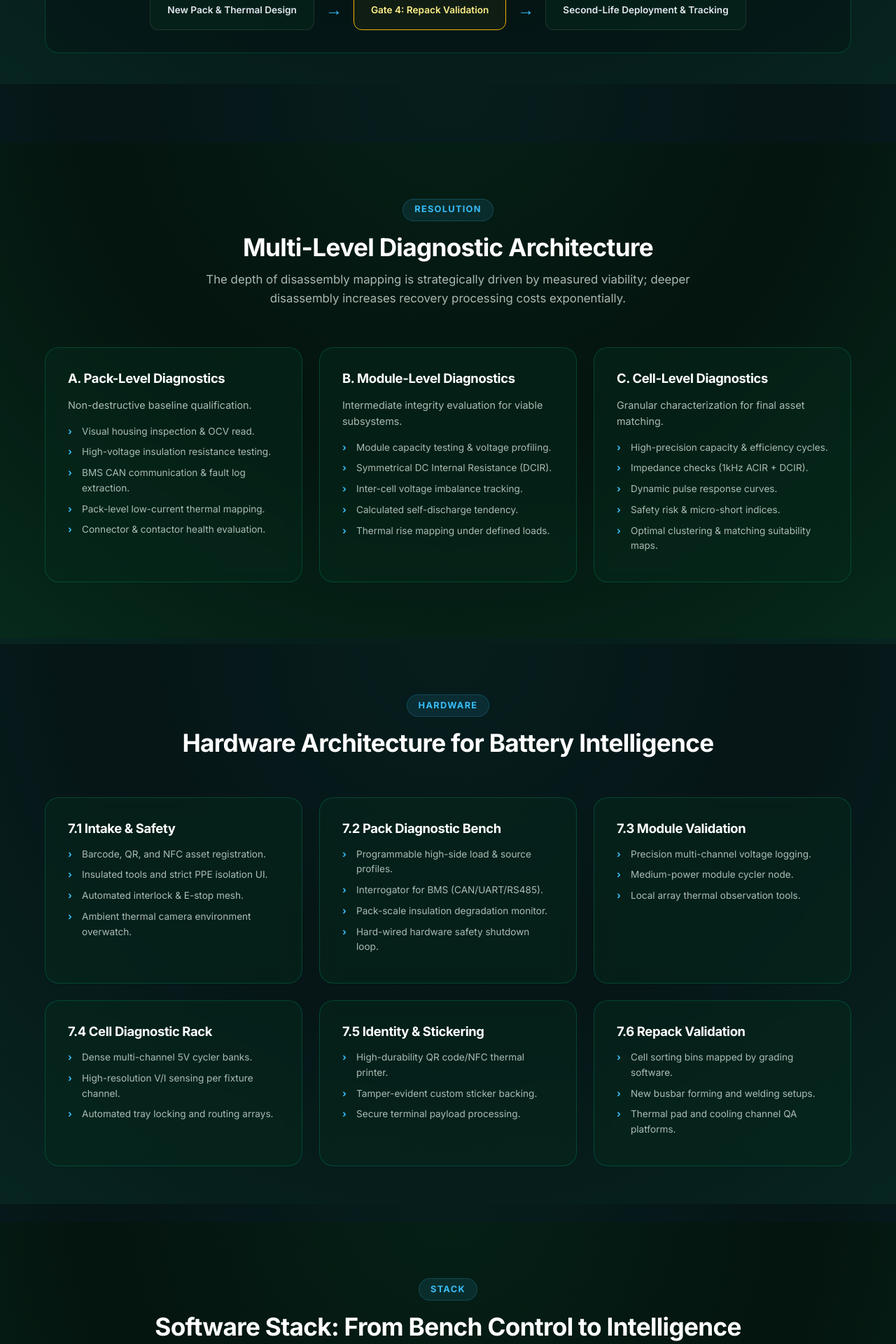
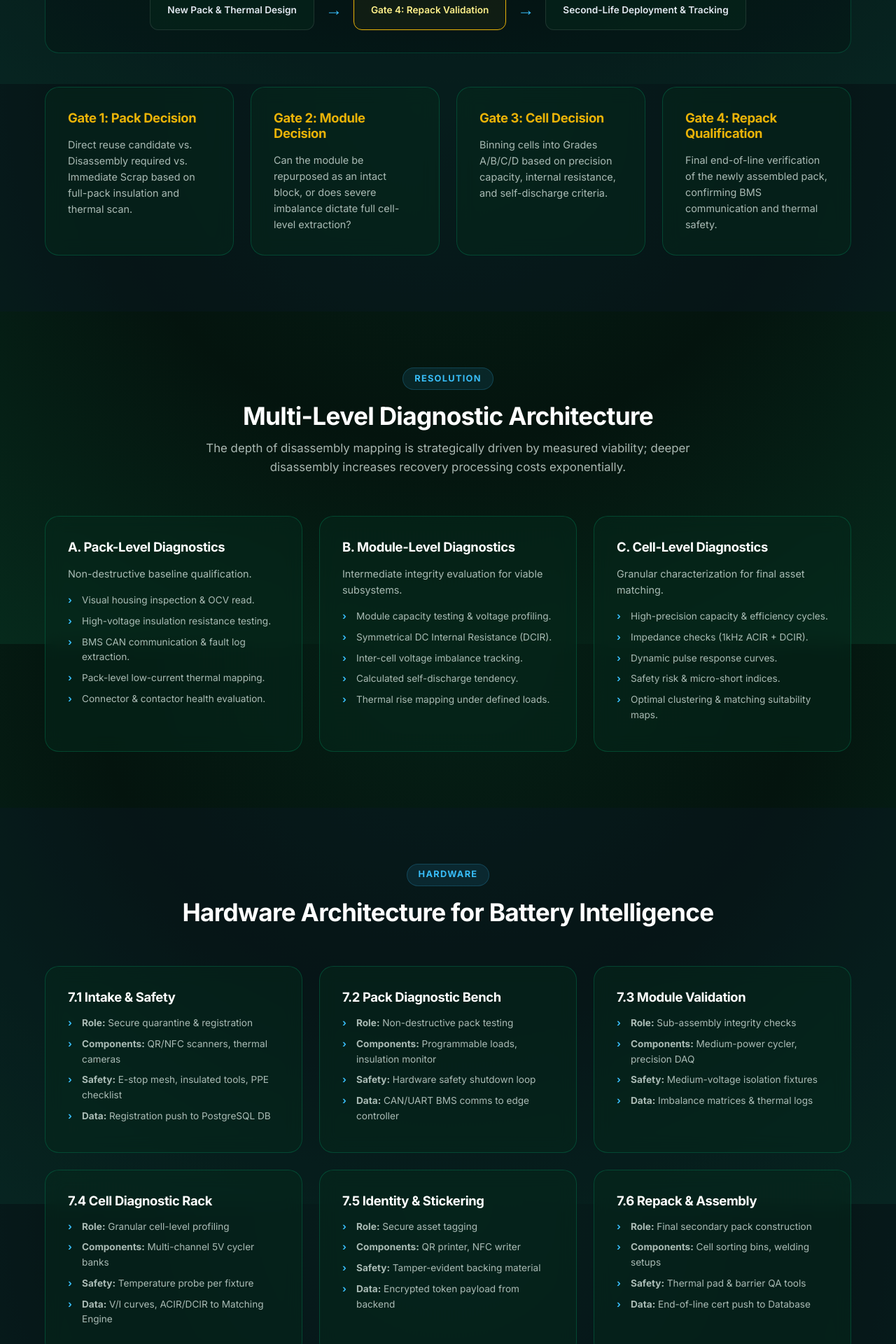
Before and after one commit to CARSOFTWARESYSTEMS/AutonomousEV, a Next.js app: page /internships/battery-fire-prevention in a window 1280 px wide. Shown: the part 3080-5000 px from the top of the page at 70% size. Built offline with nearby package versions, Linux system fonts and the light colour scheme.

Commit message:
Update BatteryDiagnosticsContent.tsx

```diff
--- a/src/app/internships/battery-fire-prevention/BatteryDiagnosticsContent.tsx
+++ b/src/app/internships/battery-fire-prevention/BatteryDiagnosticsContent.tsx
@@ -123,6 +123,25 @@ export default function BatteryDiagnosticsContent() {
             <div className={`${styles.flowNode} ${styles.gate}`}>Gate 4: Repack Validation</div><span className={styles.flowArrow}>→</span>
             <div className={styles.flowNode}>Second-Life Deployment & Tracking</div>
           </div>
+
+          <div className={styles.grid4} style={{ marginTop: '2rem' }}>
+            <div className={styles.card}>
+              <h3 className={styles.cardTitle} style={{color: '#eab308'}}>Gate 1: Pack Decision</h3>
+              <p className={styles.cardDesc}>Direct reuse candidate vs. Disassembly required vs. Immediate Scrap based on full-pack insulation and thermal scan.</p>
+            </div>
+            <div className={styles.card}>
+              <h3 className={styles.cardTitle} style={{color: '#eab308'}}>Gate 2: Module Decision</h3>
+              <p className={styles.cardDesc}>Can the module be repurposed as an intact block, or does severe imbalance dictate full cell-level extraction?</p>
+            </div>
+            <div className={styles.card}>
+              <h3 className={styles.cardTitle} style={{color: '#eab308'}}>Gate 3: Cell Decision</h3>
+              <p className={styles.cardDesc}>Binning cells into Grades A/B/C/D based on precision capacity, internal resistance, and self-discharge criteria.</p>
+            </div>
+            <div className={styles.card}>
+              <h3 className={styles.cardTitle} style={{color: '#eab308'}}>Gate 4: Repack Qualification</h3>
+              <p className={styles.cardDesc}>Final end-of-line verification of the newly assembled pack, confirming BMS communication and thermal safety.</p>
+            </div>
+          </div>
         </div>
       </section>
 
@@ -185,51 +204,55 @@ export default function BatteryDiagnosticsContent() {
              <div className={styles.card}>
               <h3 className={styles.cardTitle}>7.1 Intake & Safety</h3>
               <ul className={styles.list}>
-                <li>Barcode, QR, and NFC asset registration.</li>
-                <li>Insulated tools and strict PPE isolation UI.</li>
-                <li>Automated interlock & E-stop mesh.</li>
-                <li>Ambient thermal camera environment overwatch.</li>
+                <li><strong>Role:</strong> Secure quarantine & registration</li>
+                <li><strong>Components:</strong> QR/NFC scanners, thermal cameras</li>
+                <li><strong>Safety:</strong> E-stop mesh, insulated tools, PPE checklist</li>
+                <li><strong>Data:</strong> Registration push to PostgreSQL DB</li>
               </ul>
             </div>
             <div className={styles.card}>
               <h3 className={styles.cardTitle}>7.2 Pack Diagnostic Bench</h3>
               <ul className={styles.list}>
-                <li>Programmable high-side load & source profiles.</li>
-                <li>Interrogator for BMS (CAN/UART/RS485).</li>
-                <li>Pack-scale insulation degradation monitor.</li>
-                <li>Hard-wired hardware safety shutdown loop.</li>
+                <li><strong>Role:</strong> Non-destructive pack testing</li>
+                <li><strong>Components:</strong> Programmable loads, insulation monitor</li>
+                <li><strong>Safety:</strong> Hardware safety shutdown loop</li>
+                <li><strong>Data:</strong> CAN/UART BMS comms to edge controller</li>
               </ul>
             </div>
             <div className={styles.card}>
               <h3 className={styles.cardTitle}>7.3 Module Validation</h3>
               <ul className={styles.list}>
-                <li>Precision multi-channel voltage logging.</li>
-                <li>Medium-power module cycler node.</li>
-                <li>Local array thermal observation tools.</li>
+                <li><strong>Role:</strong> Sub-assembly integrity checks</li>
+                <li><strong>Components:</strong> Medium-power cycler, precision DAQ</li>
+                <li><strong>Safety:</strong> Medium-voltage isolation fixtures</li>
+                <li><strong>Data:</strong> Imbalance matrices & thermal logs</li>
               </ul>
             </div>
             <div className={styles.card}>
               <h3 className={styles.cardTitle}>7.4 Cell Diagnostic Rack</h3>
               <ul className={styles.list}>
-                <li>Dense multi-channel 5V cycler banks.</li>
-                <li>High-resolution V/I sensing per fixture channel.</li>
-                <li>Automated tray locking and routing arrays.</li>
+                <li><strong>Role:</strong> Granular cell-level profiling</li>
+                <li><strong>Components:</strong> Multi-channel 5V cycler banks</li>
+                <li><strong>Safety:</strong> Temperature probe per fixture</li>
+                <li><strong>Data:</strong> V/I curves, ACIR/DCIR to Matching Engine</li>
               </ul>
             </div>
             <div className={styles.card}>
               <h3 className={styles.cardTitle}>7.5 Identity & Stickering</h3>
               <ul className={styles.list}>
-                <li>High-durability QR code/NFC thermal printer.</li>
-                <li>Tamper-evident custom sticker backing.</li>
-                <li>Secure terminal payload processing.</li>
+                <li><strong>Role:</strong> Secure asset tagging</li>
+                <li><strong>Components:</strong> QR printer, NFC writer</li>
+                <li><strong>Safety:</strong> Tamper-evident backing material</li>
+                <li><strong>Data:</strong> Encrypted token payload from backend</li>
               </ul>
             </div>
             <div className={styles.card}>
-              <h3 className={styles.cardTitle}>7.6 Repack Validation</h3>
+              <h3 className={styles.cardTitle}>7.6 Repack & Assembly</h3>
               <ul className={styles.list}>
-                <li>Cell sorting bins mapped by grading software.</li>
-                <li>New busbar forming and welding setups.</li>
-                <li>Thermal pad and cooling channel QA platforms.</li>
+                <li><strong>Role:</strong> Final secondary pack construction</li>
+                <li><strong>Components:</strong> Cell sorting bins, welding setups</li>
+                <li><strong>Safety:</strong> Thermal pad & barrier QA tools</li>
+                <li><strong>Data:</strong> End-of-line cert push to Database</li>
               </ul>
             </div>
           </div>
@@ -467,6 +490,17 @@ export default function BatteryDiagnosticsContent() {
             Repurposing entails strict thermal redesign. A cell cluster running inside an Indian rural solar charging environment will face vastly different ambient loads, static duty cycles, and passive ventilation bounds compared to its original high-speed vehicle chassis. We reconstruct the heat profile explicitly for the secondary application.
           </div>
 
+          <div className={styles.flowChart} style={{ marginBottom: "3rem", padding: "1.5rem" }}>
+            <div className={styles.flowNode} style={{padding: "0.5rem 1rem"}}>Cell Matching</div><span className={styles.flowArrow}>→</span>
+            <div className={styles.flowNode} style={{padding: "0.5rem 1rem"}}>New Pack Topology</div><span className={styles.flowArrow}>→</span>
+            <div className={styles.flowNode} style={{padding: "0.5rem 1rem"}}>Thermal Design Concept</div><span className={styles.flowArrow}>→</span>
+            <div className={styles.flowNode} style={{padding: "0.5rem 1rem"}}>Electro-Thermal Simulation</div><span className={styles.flowArrow}>→</span>
+            <div className={styles.flowNode} style={{padding: "0.5rem 1rem"}}>Cost vs Performance Trade-off</div><span className={styles.flowArrow}>→</span>
+            <div className={styles.flowNode} style={{padding: "0.5rem 1rem"}}>Prototype Build</div><span className={styles.flowArrow}>→</span>
+            <div className={styles.flowNode} style={{padding: "0.5rem 1rem"}}>Thermal Validation</div><span className={styles.flowArrow}>→</span>
+            <div className={styles.flowNode} style={{padding: "0.5rem 1rem"}}>Final Pack Design</div>
+          </div>
+
           <div className={styles.grid3}>
             <div className={styles.card}>
               <h3 className={styles.cardTitle}>Cooling Re-evaluation</h3>
@@ -527,7 +561,7 @@ export default function BatteryDiagnosticsContent() {
             <span className={styles.sectionNumber}>Project Execution</span>
             <h2 className={styles.sectionTitle}>MVP to Deployment Timeline</h2>
           </div>
-          <div className={styles.grid4}>
+          <div className={styles.grid4} style={{ gridTemplateColumns: "repeat(auto-fit, minmax(220px, 1fr))" }}>
             <div className={styles.card}>
               <h3 className={styles.cardTitle}>Phase 1: Foundation</h3>
               <p className={styles.cardDesc}>Selecting target chemistry families, mapping the core grading logic, defining database schemas, and outlining the initial UI layout.</p>
@@ -537,12 +571,16 @@ export default function BatteryDiagnosticsContent() {
               <p className={styles.cardDesc}>Spinning up rudimentary edge interfaces, building the V1 diagnostic operator dashboard, and running manual trial bench assets.</p>
             </div>
             <div className={styles.card}>
-              <h3 className={styles.cardTitle}>Phase 3: Automation</h3>
+              <h3 className={styles.cardTitle}>Phase 3: Traceability</h3>
               <p className={styles.cardDesc}>Switching to autonomous cell array cycling, rolling out encrypted QR stickers, and finalizing the repack cluster mapping engine.</p>
             </div>
             <div className={styles.card}>
-              <h3 className={styles.cardTitle}>Phase 4: Field Validation</h3>
+              <h3 className={styles.cardTitle}>Phase 4: Thermal Validation</h3>
               <p className={styles.cardDesc}>Constructing physical prototype repurposed packs containing custom BTMS profiles, then testing them within live rural PV deployments.</p>
+            </div>
+            <div className={styles.card}>
+              <h3 className={styles.cardTitle}>Phase 5: Ecosystem</h3>
+              <p className={styles.cardDesc}>Battery Pack Aadhaar integration, lifecycle registry APIs, remote service center analytics, and secure cloud syncing.</p>
             </div>
           </div>
         </div>
```
